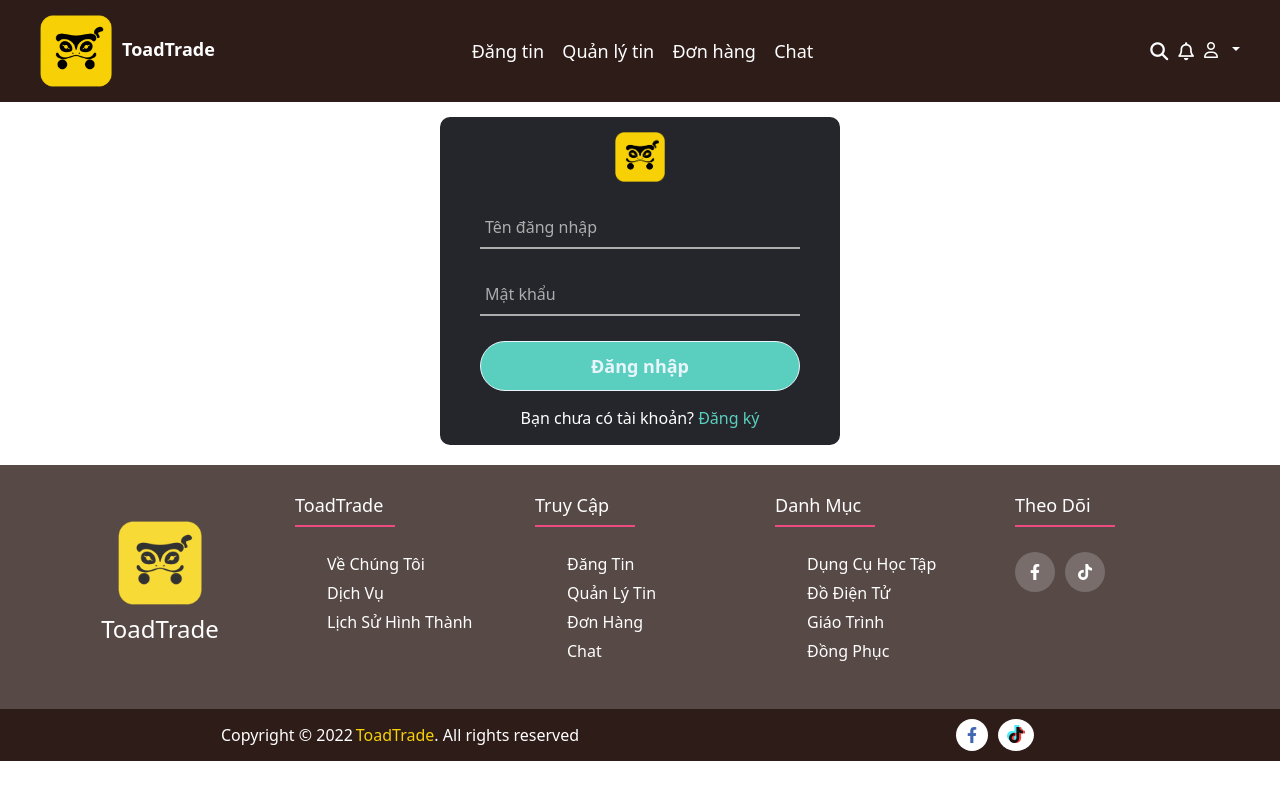
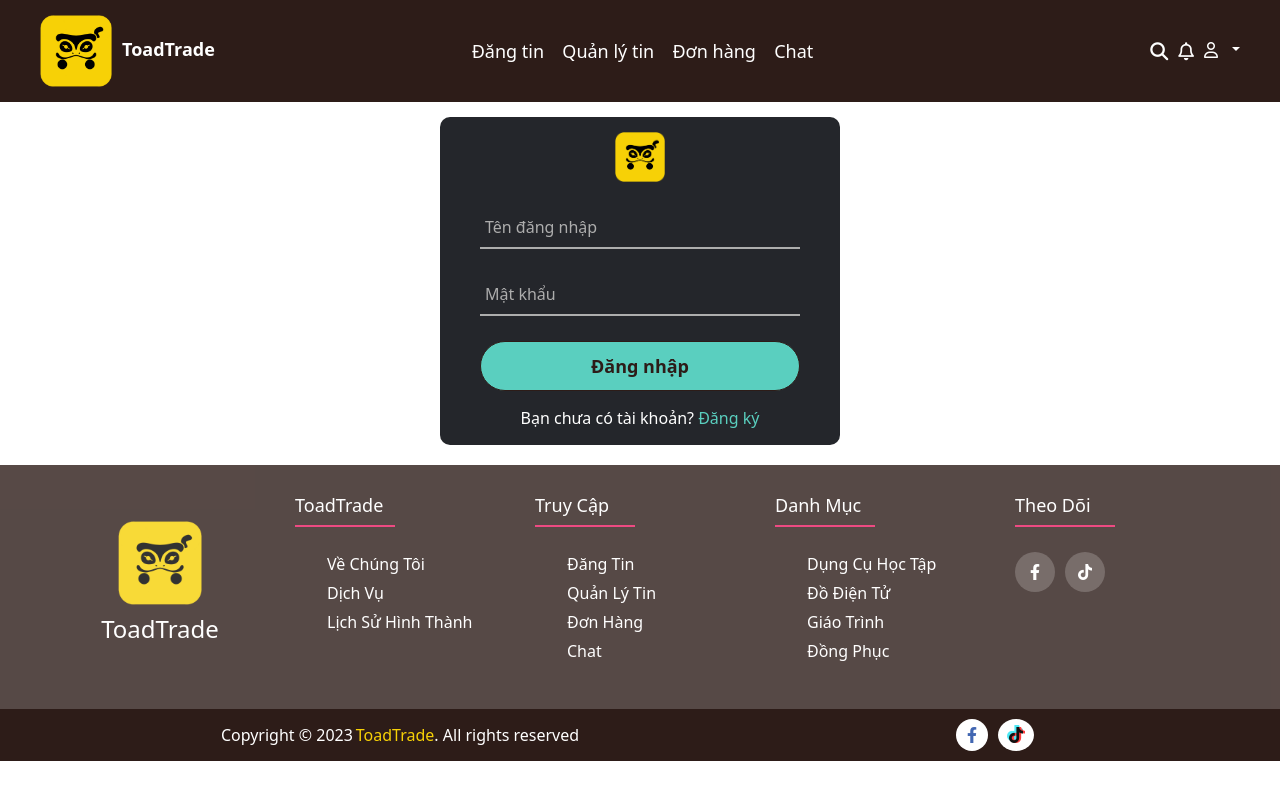
Before and after one commit to trinhnk-dev/ToadTrade, a React (Create React App) app in the folder client/: page /login in a window 1280 px wide. Built offline with nearby package versions, Linux system fonts and the light colour scheme.

Commit message:
change some color

```diff
--- a/client/src/components/common/Navbar.module.css
+++ b/client/src/components/common/Navbar.module.css
@@ -49,7 +49,15 @@
 }
 
 .navLink:hover {
+  color: white;
+}
+
+.navLink span:hover {
   opacity: 0.75;
+  color: white;
+}
+
+.navLink imgLogo:hover span {
   color: white;
 }
 
--- a/client/src/components/pages/Account.module.css
+++ b/client/src/components/pages/Account.module.css
@@ -83,7 +83,7 @@
   background: #5acfbf;
   border-radius: 25px;
   font-size: 18px;
-  color: #e9f4fb;
+  color: #2d1c18;
   font-weight: 700;
   cursor: pointer;
   outline: none;
--- a/client/src/components/pages/Footer.jsx
+++ b/client/src/components/pages/Footer.jsx
@@ -84,7 +84,7 @@
           <div className={styles.rowCoppyRight}>
             <div className={styles.footerLeft}>
               <p>
-                Copyright © 2022
+                Copyright © 2023
                 <Link to="/" className={styles.coppyRightToadTrade}>
                   ToadTrade
                 </Link>
--- a/client/src/components/pages/Footer.module.css
+++ b/client/src/components/pages/Footer.module.css
@@ -143,6 +143,7 @@
 
 .footerLeft a:hover {
   opacity: 0.8;
+  color: white;
   text-decoration: underline;
 }
 
--- a/client/src/components/pages/Login.module.css
+++ b/client/src/components/pages/Login.module.css
@@ -96,7 +96,7 @@
   background: #5acfbf;
   border-radius: 25px;
   font-size: 18px;
-  color: #e9f4fb;
+  color: #2d1c18;
   font-weight: 700;
   cursor: pointer;
   outline: none;
--- a/client/src/components/pages/Register.module.css
+++ b/client/src/components/pages/Register.module.css
@@ -82,7 +82,7 @@
   background: #5acfbf;
   border-radius: 25px;
   font-size: 18px;
-  color: #e9f4fb;
+  color: #2d1c18;
   font-weight: 700;
   cursor: pointer;
   outline: none;
```
